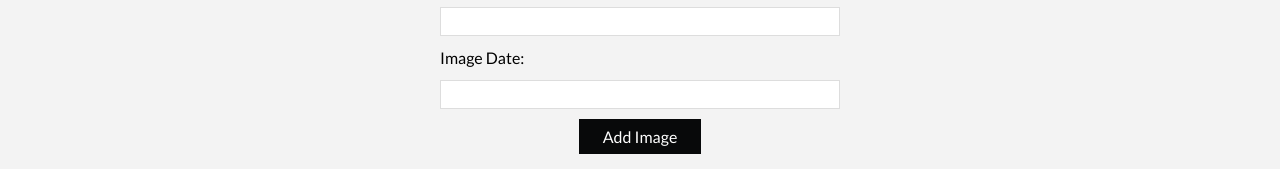
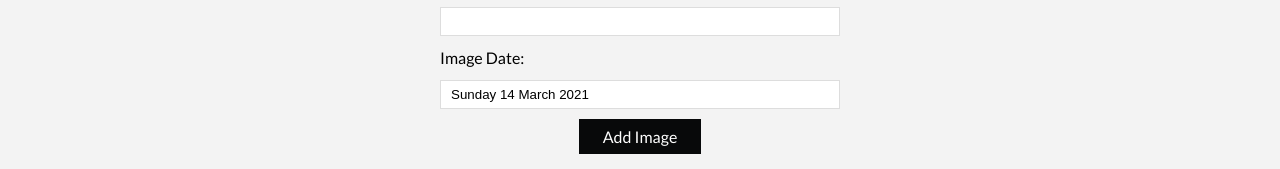
Before and after one commit to Rheece123/React-Gallery, a React (Create React App) app: page /add in a window 1280 px wide. Shown: the part 498-667 px from the top of the page. Built offline with nearby package versions, Linux system fonts and the light colour scheme.

Commit message:
Imported react datepicker

```diff
--- a/package.json
+++ b/package.json
@@ -8,6 +8,7 @@
     "@testing-library/user-event": "^12.8.3",
     "axios": "^0.21.1",
     "react": "^17.0.1",
+    "react-datepicker": "^3.6.0",
     "react-dom": "^17.0.1",
     "react-router-dom": "^5.2.0",
     "react-scripts": "4.0.3",
--- a/src/components/Form.js
+++ b/src/components/Form.js
@@ -1,12 +1,14 @@
 import { useState } from 'react';
 import { useHistory } from 'react-router-dom';
+import DatePicker from 'react-datepicker';
 import axios from 'axios';
+import 'react-datepicker/dist/react-datepicker.css';
 
 const Form = () => {
 	const [url, setURL] = useState('');
 	const [description, setDescription] = useState('');
 	const [meta, setMeta] = useState('');
-	const [date, setDate] = useState('');
+	const [date, setDate] = useState(new Date());
 	const history = useHistory();
 
 	const handleSubmit = async e => {
@@ -52,12 +54,12 @@ const Form = () => {
 					required
 				/>
 				<label htmlFor="date">Image Date:</label>
-				<input
-					type="text"
+				<DatePicker
 					className="form-inputs"
 					id="date"
-					value={date}
-					onChange={e => setDate(e.target.value)}
+					onChange={setDate}
+					selected={date}
+					dateFormat="eeee d MMMM yyyy"
 					required
 				/>
 				<button className="btn btn-primary">Add Image</button>
--- a/src/index.css
+++ b/src/index.css
@@ -217,6 +217,10 @@ h6 {
 	height: 200px;
 }
 
+.create .react-datepicker-wrapper {
+	display: block;
+}
+
 /* Media Queries */
 
 /* Smartphones */
```
Also changed, not shown: 1 other file (tests, documents, lock files or other folders).
